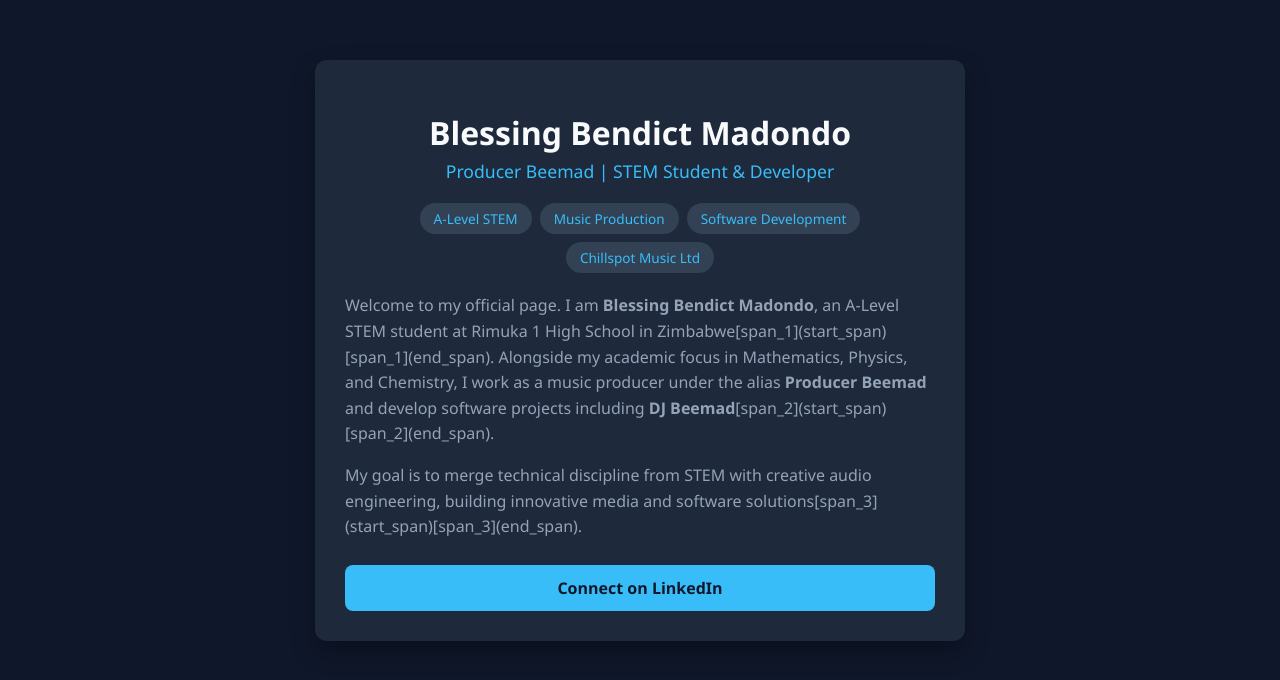
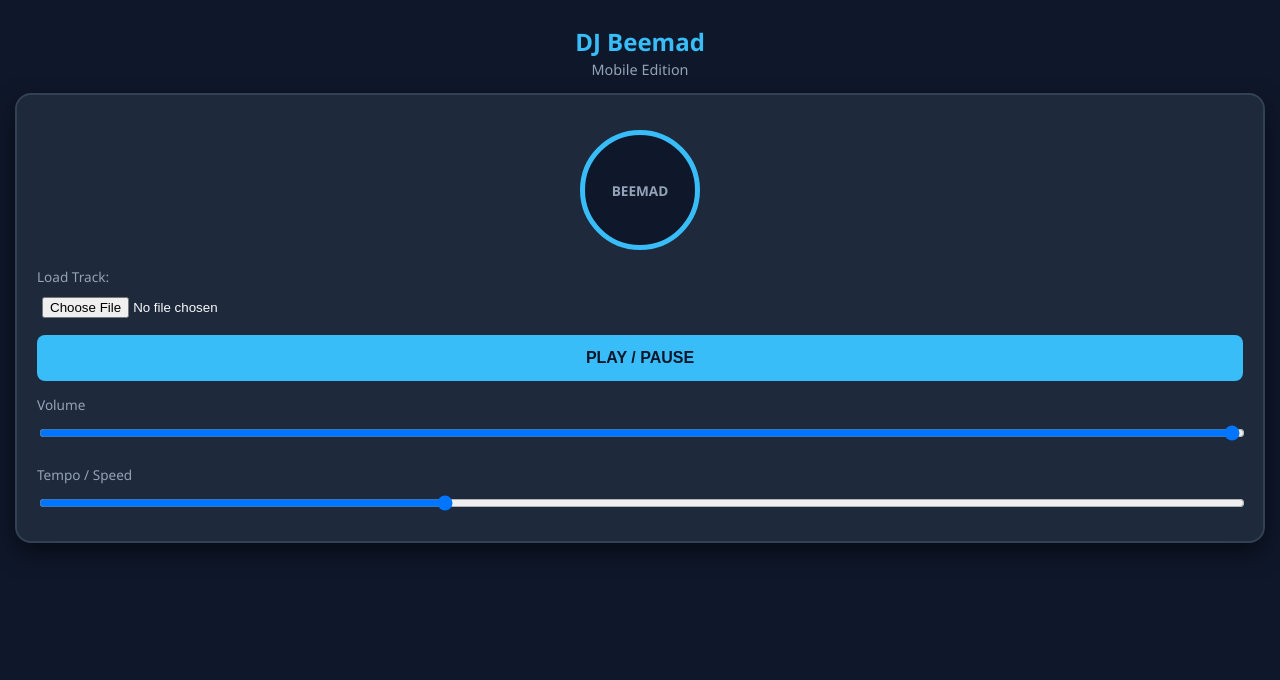
Before and after one commit to beemadmadondo-ux/Blessing-Bendict-Madondo, a plain HTML site: page index.html in a window 1280 px wide. Drawn offline with Linux system fonts and the light colour scheme.

Commit message:
Update index.html

```diff
--- a/index.html
+++ b/index.html
@@ -2,115 +2,140 @@
 <html lang="en">
 <head>
     <meta charset="UTF-8">
-    <meta name="viewport" content="width=device-width, initial-scale=1.0">
-    <title>Blessing Bendict Madondo | Producer Beemad - Official Portfolio</title>
-    <meta name="description" content="Official portfolio of Blessing Bendict Madondo (Producer Beemad) - A-Level STEM Student, Music Producer, and Software Developer based in Zimbabwe.">
-    <meta name="keywords" content="Blessing Bendict Madondo, Producer Beemad, DJ Beemad, Chillspot Music Limited, Rimuka 1 High School, Zimbabwe Music Producer">
+    <meta name="viewport" content="width=device-width, initial-scale=1.0, maximum-scale=1.0, user-scalable=no">
+    <title>DJ Beemad - Virtual Deck</title>
     <style>
-        :root {
-            --bg-color: #0f172a;
-            --card-bg: #1e293b;
-            --text-color: #f8fafc;
-            --accent-color: #38bdf8;
-            --subtext: #94a3b8;
+        * { box-sizing: border-box; }
+        body {
+            background-color: #0f172a;
+            color: #f8fafc;
+            font-family: 'Segoe UI', Tahoma, Geneva, Verdana, sans-serif;
+            text-align: center;
+            margin: 0;
+            padding: 15px;
         }
-        body {
-            font-family: 'Segoe UI', Tahoma, Geneva, Verdana, sans-serif;
-            background-color: var(--bg-color);
-            color: var(--text-color);
-            margin: 0;
+        h1 { color: #38bdf8; margin: 10px 0 2px 0; font-size: 1.5rem; }
+        p { color: #94a3b8; font-size: 0.9rem; margin-top: 0; }
+        .deck-container {
+            background-color: #1e293b;
+            max-width: 100%;
+            margin: 10px auto;
             padding: 20px;
+            border-radius: 16px;
+            box-shadow: 0 10px 25px rgba(0,0,0,0.5);
+            border: 2px solid #334155;
+        }
+        .turntable {
+            width: 120px;
+            height: 120px;
+            background: #0f172a;
+            border: 5px solid #38bdf8;
+            border-radius: 50%;
+            margin: 15px auto;
             display: flex;
+            align-items: center;
             justify-content: center;
+            font-weight: bold;
+            color: #94a3b8;
+            font-size: 0.85rem;
         }
-        .container {
-            max-width: 650px;
-            width: 100%;
-            margin-top: 40px;
-        }
-        .profile-card {
-            background-color: var(--card-bg);
-            padding: 30px;
-            border-radius: 12px;
-            box-shadow: 0 10px 25px rgba(0,0,0,0.3);
-            text-align: center;
-        }
-        h1 {
-            margin-bottom: 5px;
-            font-size: 2rem;
-        }
-        h2 {
-            color: var(--accent-color);
-            font-size: 1.1rem;
-            font-weight: 400;
-            margin-top: 0;
-        }
-        p {
-            color: var(--subtext);
-            line-height: 1.6;
-            text-align: left;
-        }
-        .tag-container {
-            display: flex;
-            flex-wrap: wrap;
-            gap: 8px;
-            justify-content: center;
-            margin: 20px 0;
-        }
-        .tag {
-            background: #334155;
-            padding: 6px 14px;
-            border-radius: 20px;
-            font-size: 0.85rem;
-            color: var(--accent-color);
-        }
-        .links {
+        .controls {
             display: flex;
             flex-direction: column;
             gap: 12px;
-            margin-top: 25px;
+            text-align: left;
         }
-        .btn {
-            background-color: var(--accent-color);
+        button {
+            background-color: #38bdf8;
             color: #0f172a;
-            text-decoration: none;
-            padding: 12px;
+            border: none;
+            padding: 14px;
             border-radius: 8px;
             font-weight: bold;
-            transition: opacity 0.2s;
+            font-size: 1rem;
+            width: 100%;
+            cursor: pointer;
         }
-        .btn:hover {
-            opacity: 0.9;
+        label { font-size: 0.85rem; color: #94a3b8; }
+        input[type="range"], input[type="file"] {
+            width: 100%;
+            margin-top: 5px;
+            padding: 5px;
         }
     </style>
 </head>
 <body>
 
-<div class="container">
-    <div class="profile-card">
-        <h1>Blessing Bendict Madondo</h1>
-        <h2>Producer Beemad | STEM Student & Developer</h2>
+    <h1>DJ Beemad</h1>
+    <p>Mobile Edition</p>
 
-        <div class="tag-container">
-            <span class="tag">A-Level STEM</span>
-            <span class="tag">Music Production</span>
-            <span class="tag">Software Development</span>
-            <span class="tag">Chillspot Music Ltd</span>
-        </div>
+    <div class="deck-container">
+        <div id="turntable" class="turntable">BEEMAD</div>
 
-        <p>
-            Welcome to my official page. I am <strong>Blessing Bendict Madondo</strong>, an A-Level STEM student at Rimuka 1 High School in Zimbabwe[span_1](start_span)[span_1](end_span). Alongside my academic focus in Mathematics, Physics, and Chemistry, I work as a music producer under the alias <strong>Producer Beemad</strong> and develop software projects including <strong>DJ Beemad</strong>[span_2](start_span)[span_2](end_span).
-        </p>
+        <div class="controls">
+            <div>
+                <label>Load Track:</label>
+                <input type="file" id="audioFile" accept="audio/*">
+            </div>
 
-        <p>
-            My goal is to merge technical discipline from STEM with creative audio engineering, building innovative media and software solutions[span_3](start_span)[span_3](end_span).
-        </p>
+            <button id="playBtn">PLAY / PAUSE</button>
 
-        <div class="links">
-            <a href="https://www.linkedin.com/in/blessing-bendict-madondo" class="btn" target="_blank">Connect on LinkedIn</a>
+            <div>
+                <label>Volume</label>
+                <input type="range" id="volumeControl" min="0" max="1" step="0.01" value="1">
+            </div>
+
+            <div>
+                <label>Tempo / Speed</label>
+                <input type="range" id="rateControl" min="0.5" max="2" step="0.1" value="1">
+            </div>
         </div>
     </div>
-</div>
+
+    <audio id="audioPlayer" preload="auto"></audio>
+
+    <script>
+        const audioFile = document.getElementById('audioFile');
+        const audioPlayer = document.getElementById('audioPlayer');
+        const playBtn = document.getElementById('playBtn');
+        const volumeControl = document.getElementById('volumeControl');
+        const rateControl = document.getElementById('rateControl');
+        const turntable = document.getElementById('turntable');
+
+        audioFile.addEventListener('change', function(e) {
+            const file = e.target.files[0];
+            if (file) {
+                audioPlayer.src = URL.createObjectURL(file);
+            }
+        });
+
+        playBtn.addEventListener('click', function() {
+            if (audioPlayer.paused) {
+                audioPlayer.play();
+                playBtn.style.backgroundColor = '#4ade80';
+                turntable.style.animation = "spin 2s linear infinite";
+            } else {
+                audioPlayer.pause();
+                playBtn.style.backgroundColor = '#38bdf8';
+                turntable.style.animation = "none";
+            }
+        });
+
+        volumeControl.addEventListener('input', function() {
+            audioPlayer.volume = volumeControl.value;
+        });
+
+        rateControl.addEventListener('input', function() {
+            audioPlayer.playbackRate = rateControl.value;
+        });
+    </script>
+
+    <style>
+        @keyframes spin {
+            0% { transform: rotate(0deg); }
+            100% { transform: rotate(360deg); }
+        }
+    </style>
 
 </body>
 </html>
```
